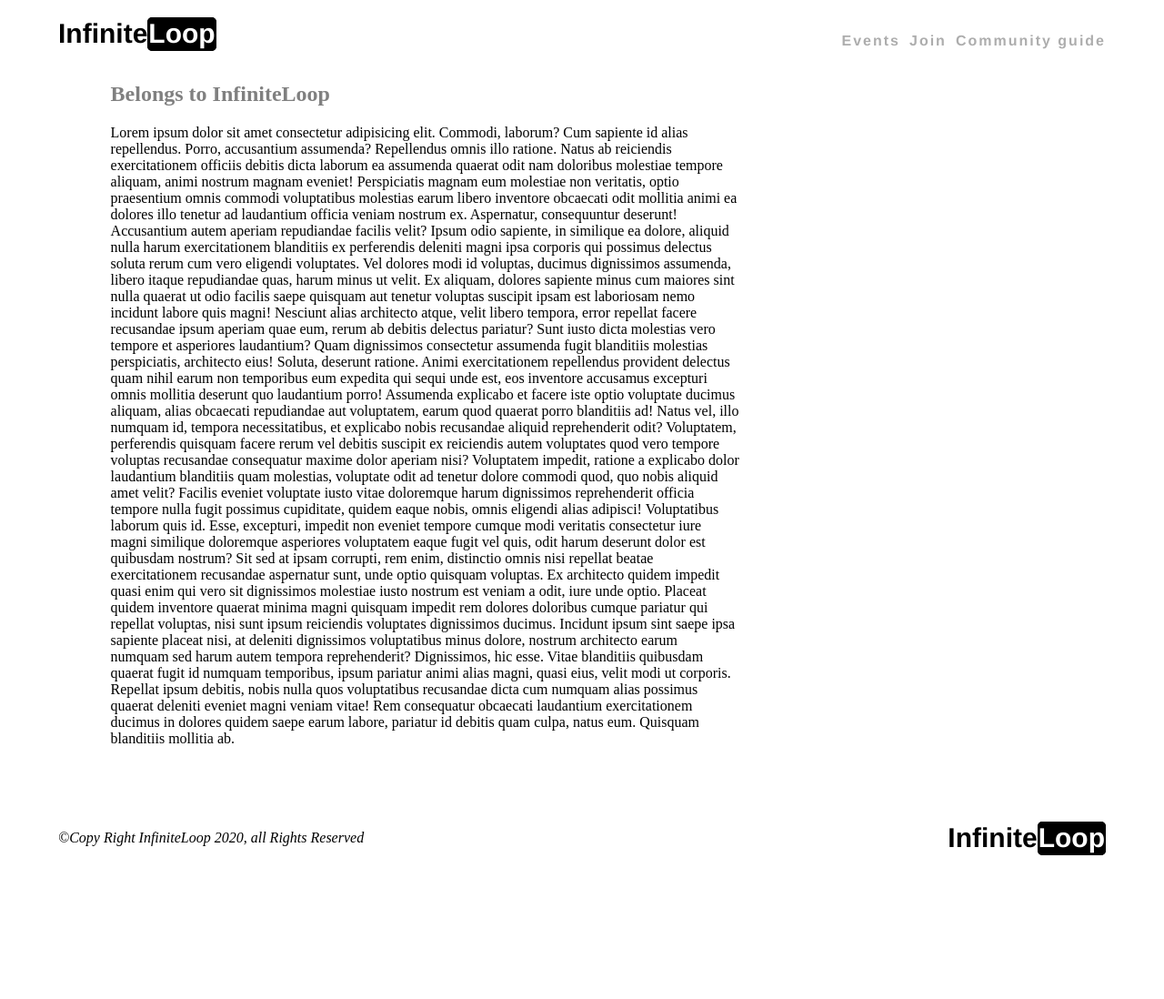
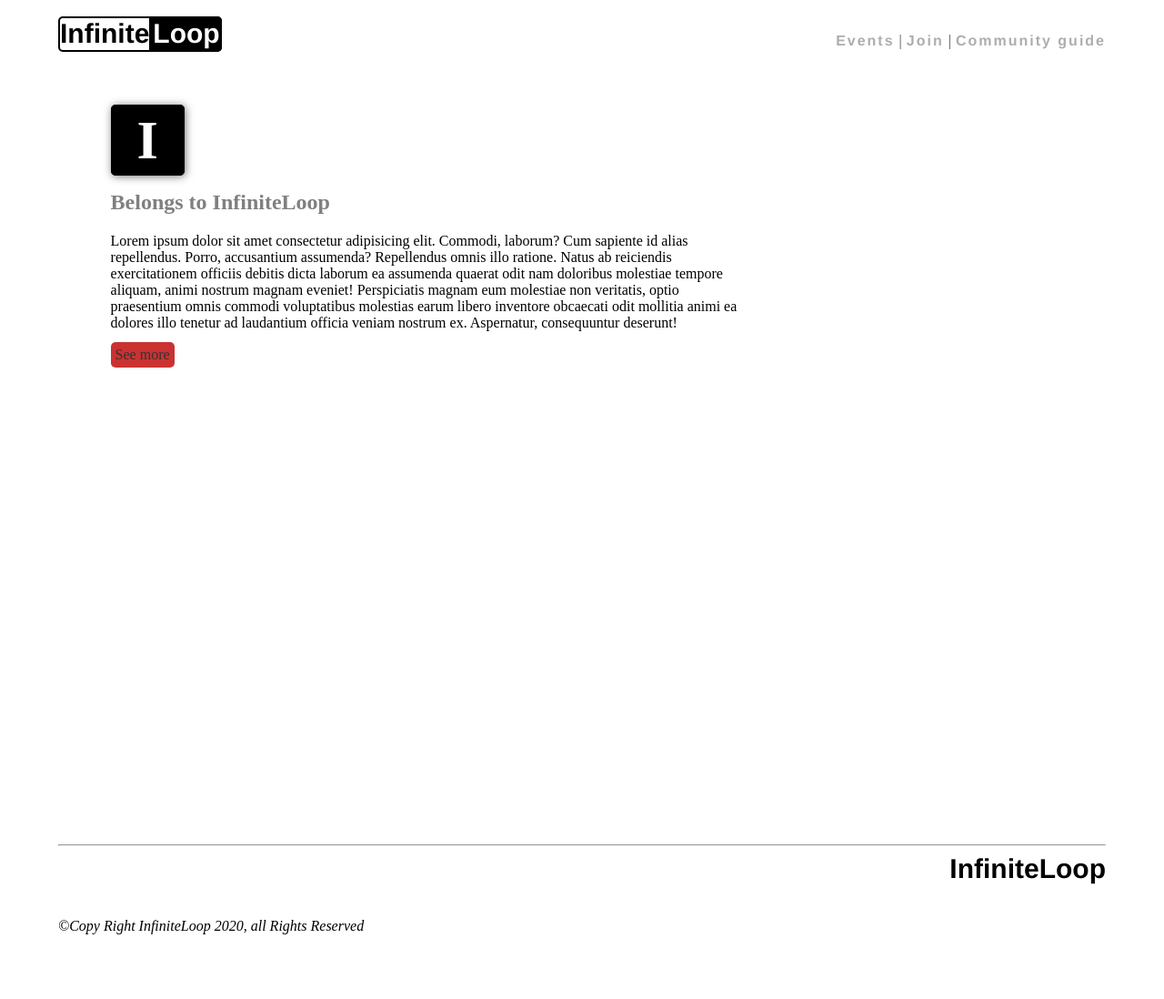
Before and after one commit to InfinitLoopDevs/infinitloopdevs.github.io, a plain HTML site: page html/index.html in a window 1280 px wide. Shown: the whole page at 91% size. Before the commit the page ends 1021 px from the top, so only its background shows below. Drawn offline with Linux system fonts and the light colour scheme.

Commit message:
more changes let move on there we go

```diff
--- a/css/main.css
+++ b/css/main.css
@@ -3,13 +3,13 @@ body {
     width: 90%;
     margin: auto;
     background-color: white;
-    max-height: 100vh;
 }
 
 header {
     padding-top: 20px;
     display: flex;
     justify-content: space-between;
+    margin-bottom: 50px;
 }
 
 .logo a,
@@ -28,12 +28,21 @@ header .logo {
     font-family: 'Franklin Gothic Medium', 'Arial Narrow', Arial, sans-serif;
 }
 
-.logo span {
-    border: 1px solid black;
+.logo #right {
+    border: 2px solid black;
     color: white;
-    border-radius: 5px;
+    border-top-right-radius: 5px;
+    border-bottom-right-radius: 5px;
     padding-bottom: 2px;
     background-color: black;
+}
+
+.logo #left {
+    border: 2px solid black;
+    background-color: white;
+    border-bottom-left-radius: 5px;
+    border-top-left-radius: 5px;
+    padding-bottom: 2px;
 }
 
 nav {
@@ -46,26 +55,45 @@ nav ul {
     justify-content: flex-end;
 }
 
+nav ul span {
+    padding-left: 5px;
+    padding-right: 5px;
+    color: rgb(70, 70, 70);
+}
+
 nav li {
     display: inline-block;
     font-size: 16px;
     font-weight: bold;
     color: rgb(173, 173, 173);
     letter-spacing: 2px;
-    padding-left: 10px;
     font-family: 'Franklin Gothic Medium', 'Arial Narrow', Arial, sans-serif;
-    transition: 1s ease-in;
+    transition: 0.3s ease-in;
 }
 
 nav li:hover {
-    color: rgb(124, 124, 124);
+    color: white;
+    background-color: rgb(87, 87, 87);
+    padding: 5px;
+    border-radius: 5px;
 }
 
+#banner span {
+    font-size: 60px;
+    font-weight: bolder;
+    color: white;
+    background-color: black;
+    border: 1px solid black;
+    padding: 5px 28px 5px 28px;
+    border-radius: 5px;
+    box-shadow: 1px 1px 10px rgb(119, 119, 119);
+}
+
+/* section, the default height is 100vh; with overflow hidden, when it is not hidden the height is auto */
 section {
-    /* max-height: 100vh; */
+    height: 100vh;
     width: 90%;
     margin: auto;
-    /* overflow: hidden; */
 }
 
 section h1 {
@@ -80,6 +108,18 @@ section h1 {
     flex: 2;
 }
 
+/* Hidden ^ not hidden: overflow */
+#letter {
+    height: 110px;
+    overflow: hidden;
+}
+
+#letter::selection {
+    color: rgb(199, 199, 199);
+    background-color: rgb(0, 0, 0);
+    opacity: 0.1;
+}
+
 #background_banner {
     flex: 1;
 }
@@ -87,10 +127,28 @@ section h1 {
 footer {
     display: flex;
     justify-content: space-between;
-    height: 25vh;
-    align-items: center;
+    height: 20vh;
+}
+
+#see_more {
+    background-color: rgb(189, 0, 0);
+    padding: 5px;
+    margin-top: 10px;
+    border-radius: 5px;
+    height: fit-content;
+    display: block;
+    width: fit-content;
+    opacity: 0.8;
+    transition: 0.3s ease-in;
+}
+
+#see_more:hover {
+    cursor: pointer;
+    opacity: 1;
+    box-shadow: 1px 1px 10px rgb(119, 119, 119);
 }
 
 #copy_right {
     font-style: oblique;
+    align-self: center;
 }
--- a/html/index.html
+++ b/html/index.html
@@ -4,27 +4,33 @@
     <meta charset="UTF-8" />
     <meta name="viewport" content="width=device-width, initial-scale=1.0" />
     <meta http-equiv="X-UA-Compatible" content="ie=edge" />
+    <meta name="author" content="Cedric Murairi Mthabisi Ndlovu" />
     <link rel="stylesheet" href="../css/main.css" />
     <title>Document</title>
   </head>
   <body>
     <header>
       <div class="logo">
-        <a href="index.html">Infinite<span>Loop</span></a>
+        <a href="index.html"
+          ><span id="left">Infinite</span><span id="right">Loop</span></a
+        >
       </div>
       <nav>
         <ul>
           <li><a href="#">Events</a></li>
+          <span>|</span>
           <li><a href="#">Join</a></li>
+          <span>|</span>
           <li><a href="#">Community guide</a></li>
         </ul>
       </nav>
     </header>
     <section>
-      <div id="banner"></div>
+      <div id="banner"><span>I</span></div>
       <h1>Belongs to InfiniteLoop</h1>
       <div id="main_section">
         <div id="letter_section">
+          <div id="letter">
             Lorem ipsum dolor sit amet consectetur adipisicing elit. Commodi,
             laborum? Cum sapiente id alias repellendus. Porro, accusantium
             assumenda? Repellendus omnis illo ratione. Natus ab reiciendis
@@ -36,37 +42,38 @@
             laudantium officia veniam nostrum ex. Aspernatur, consequuntur
             deserunt! Accusantium autem aperiam repudiandae facilis velit? Ipsum
             odio sapiente, in similique ea dolore, aliquid nulla harum
-          exercitationem blanditiis ex perferendis deleniti magni ipsa corporis
-          qui possimus delectus soluta rerum cum vero eligendi voluptates. Vel
-          dolores modi id voluptas, ducimus dignissimos assumenda, libero itaque
-          repudiandae quas, harum minus ut velit. Ex aliquam, dolores sapiente
-          minus cum maiores sint nulla quaerat ut odio facilis saepe quisquam
-          aut tenetur voluptas suscipit ipsam est laboriosam nemo incidunt
-          labore quis magni! Nesciunt alias architecto atque, velit libero
-          tempora, error repellat facere recusandae ipsum aperiam quae eum,
-          rerum ab debitis delectus pariatur? Sunt iusto dicta molestias vero
-          tempore et asperiores laudantium? Quam dignissimos consectetur
-          assumenda fugit blanditiis molestias perspiciatis, architecto eius!
-          Soluta, deserunt ratione. Animi exercitationem repellendus provident
-          delectus quam nihil earum non temporibus eum expedita qui sequi unde
-          est, eos inventore accusamus excepturi omnis mollitia deserunt quo
-          laudantium porro! Assumenda explicabo et facere iste optio voluptate
-          ducimus aliquam, alias obcaecati repudiandae aut voluptatem, earum
-          quod quaerat porro blanditiis ad! Natus vel, illo numquam id, tempora
-          necessitatibus, et explicabo nobis recusandae aliquid reprehenderit
-          odit? Voluptatem, perferendis quisquam facere rerum vel debitis
-          suscipit ex reiciendis autem voluptates quod vero tempore voluptas
-          recusandae consequatur maxime dolor aperiam nisi? Voluptatem impedit,
-          ratione a explicabo dolor laudantium blanditiis quam molestias,
-          voluptate odit ad tenetur dolore commodi quod, quo nobis aliquid amet
-          velit? Facilis eveniet voluptate iusto vitae doloremque harum
-          dignissimos reprehenderit officia tempore nulla fugit possimus
-          cupiditate, quidem eaque nobis, omnis eligendi alias adipisci!
-          Voluptatibus laborum quis id. Esse, excepturi, impedit non eveniet
-          tempore cumque modi veritatis consectetur iure magni similique
-          doloremque asperiores voluptatem eaque fugit vel quis, odit harum
-          deserunt dolor est quibusdam nostrum? Sit sed at ipsam corrupti, rem
-          enim, distinctio omnis nisi repellat beatae exercitationem recusandae
+            exercitationem blanditiis ex perferendis deleniti magni ipsa
+            corporis qui possimus delectus soluta rerum cum vero eligendi
+            voluptates. Vel dolores modi id voluptas, ducimus dignissimos
+            assumenda, libero itaque repudiandae quas, harum minus ut velit. Ex
+            aliquam, dolores sapiente minus cum maiores sint nulla quaerat ut
+            odio facilis saepe quisquam aut tenetur voluptas suscipit ipsam est
+            laboriosam nemo incidunt labore quis magni! Nesciunt alias
+            architecto atque, velit libero tempora, error repellat facere
+            recusandae ipsum aperiam quae eum, rerum ab debitis delectus
+            pariatur? Sunt iusto dicta molestias vero tempore et asperiores
+            laudantium? Quam dignissimos consectetur assumenda fugit blanditiis
+            molestias perspiciatis, architecto eius! Soluta, deserunt ratione.
+            Animi exercitationem repellendus provident delectus quam nihil earum
+            non temporibus eum expedita qui sequi unde est, eos inventore
+            accusamus excepturi omnis mollitia deserunt quo laudantium porro!
+            Assumenda explicabo et facere iste optio voluptate ducimus aliquam,
+            alias obcaecati repudiandae aut voluptatem, earum quod quaerat porro
+            blanditiis ad! Natus vel, illo numquam id, tempora necessitatibus,
+            et explicabo nobis recusandae aliquid reprehenderit odit?
+            Voluptatem, perferendis quisquam facere rerum vel debitis suscipit
+            ex reiciendis autem voluptates quod vero tempore voluptas recusandae
+            consequatur maxime dolor aperiam nisi? Voluptatem impedit, ratione a
+            explicabo dolor laudantium blanditiis quam molestias, voluptate odit
+            ad tenetur dolore commodi quod, quo nobis aliquid amet velit?
+            Facilis eveniet voluptate iusto vitae doloremque harum dignissimos
+            reprehenderit officia tempore nulla fugit possimus cupiditate,
+            quidem eaque nobis, omnis eligendi alias adipisci! Voluptatibus
+            laborum quis id. Esse, excepturi, impedit non eveniet tempore cumque
+            modi veritatis consectetur iure magni similique doloremque
+            asperiores voluptatem eaque fugit vel quis, odit harum deserunt
+            dolor est quibusdam nostrum? Sit sed at ipsam corrupti, rem enim,
+            distinctio omnis nisi repellat beatae exercitationem recusandae
             aspernatur sunt, unde optio quisquam voluptas. Ex architecto quidem
             impedit quasi enim qui vero sit dignissimos molestiae iusto nostrum
             est veniam a odit, iure unde optio. Placeat quidem inventore quaerat
@@ -81,12 +88,15 @@
             voluptatibus recusandae dicta cum numquam alias possimus quaerat
             deleniti eveniet magni veniam vitae! Rem consequatur obcaecati
             laudantium exercitationem ducimus in dolores quidem saepe earum
-          labore, pariatur id debitis quam culpa, natus eum. Quisquam blanditiis
-          mollitia ab.
+            labore, pariatur id debitis quam culpa, natus eum. Quisquam
+            blanditiis mollitia ab.
+          </div>
+          <span id="see_more" onclick="print()">See more</span>
         </div>
         <div id="background_banner"></div>
       </div>
     </section>
+    <hr />
     <footer>
       <div id="copy_right">
         &copy;Copy Right Infinite<span>Loop</span> 2020, all Rights Reserved
@@ -95,5 +105,6 @@
         <a href="index.html">Infinite<span>Loop</span></a>
       </div>
     </footer>
+    <script src="../javascript/main.js"></script>
   </body>
 </html>
--- a/javascript/main.js
+++ b/javascript/main.js
@@ -0,0 +1,9 @@
+var see_more_button = document.getElementById("see_more");
+var section = document.getElementsByTagName("section");
+var letter = document.getElementById("letter");
+var time = 0;
+
+function print() {
+  time += 1;
+  window.alert(`have been cliked ${time} time(s)`);
+}
```
Lines whose indentation alone changed are shown as unchanged.
